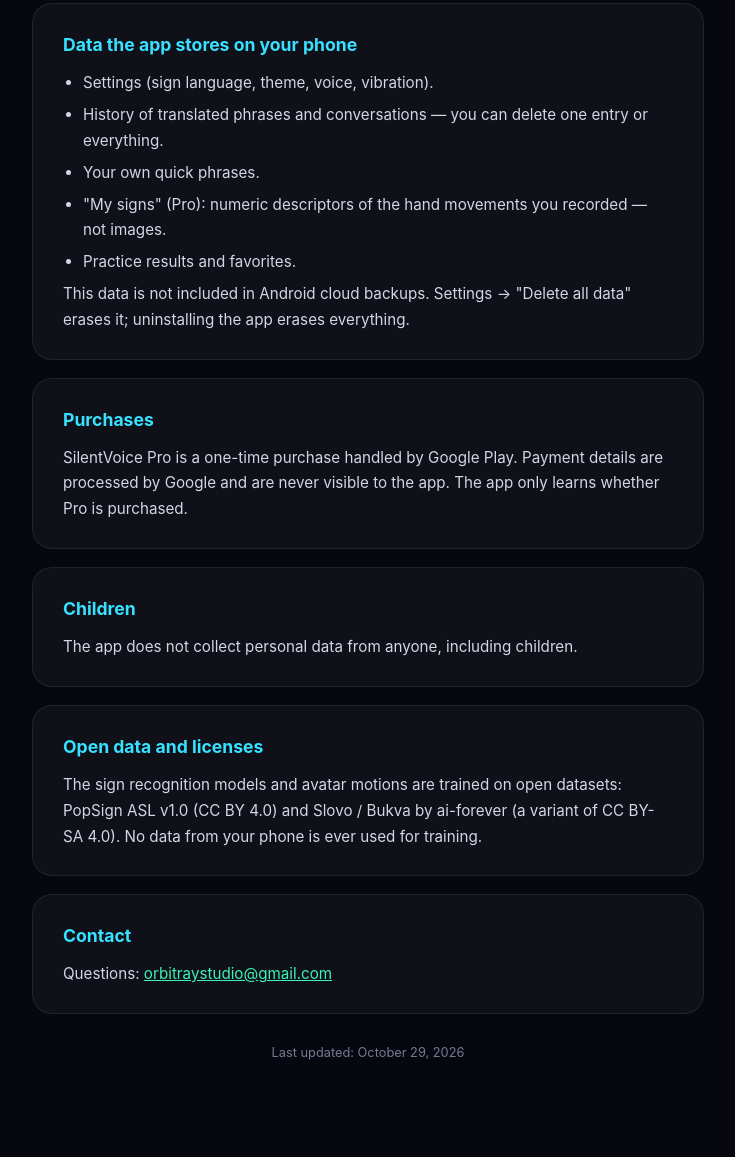
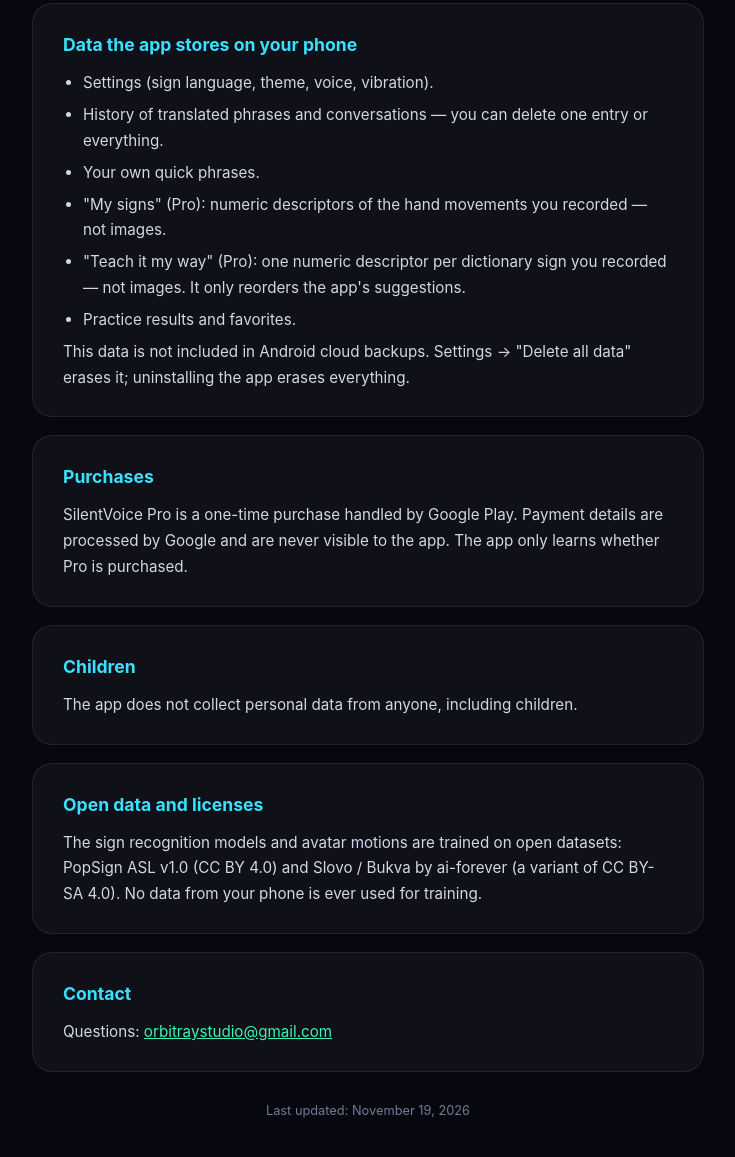
Before and after one commit to x1tko0/silentvoice-privacy, a plain HTML site: page privacy/index.html in a window 1280 px wide. Shown: the part 916-2073 px from the top of the page, without its empty margins (272-1007 px from the left). Drawn offline with Linux system fonts and the light colour scheme.

Commit message:
Personal examples of dictionary signs (Teach it my way)

```diff
--- a/privacy/index.html
+++ b/privacy/index.html
@@ -79,6 +79,7 @@
       <li>History of translated phrases and conversations — you can delete one entry or everything.</li>
       <li>Your own quick phrases.</li>
       <li>"My signs" (Pro): numeric descriptors of the hand movements you recorded — not images.</li>
+      <li>"Teach it my way" (Pro): one numeric descriptor per dictionary sign you recorded — not images. It only reorders the app's suggestions.</li>
       <li>Practice results and favorites.</li>
     </ul>
     <p>This data is not included in Android cloud backups. Settings → "Delete all data" erases it;
@@ -108,7 +109,7 @@
     <p>Questions: <a href="mailto:orbitraystudio@gmail.com">orbitraystudio@gmail.com</a></p>
   </section>
 
-  <p class="updated">Last updated: October 29, 2026</p>
+  <p class="updated">Last updated: November 19, 2026</p>
 </main>
 </body>
 </html>
```
